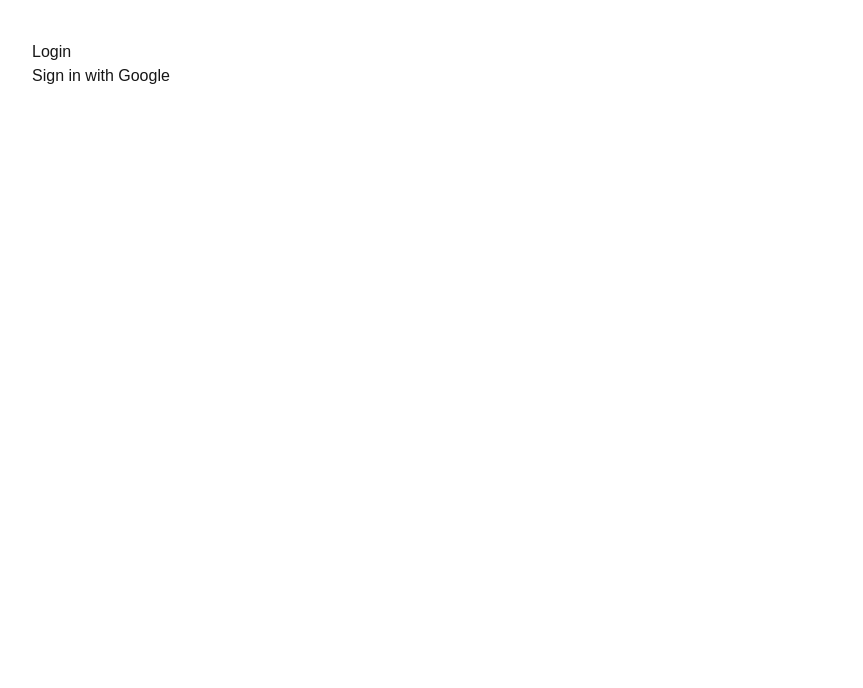
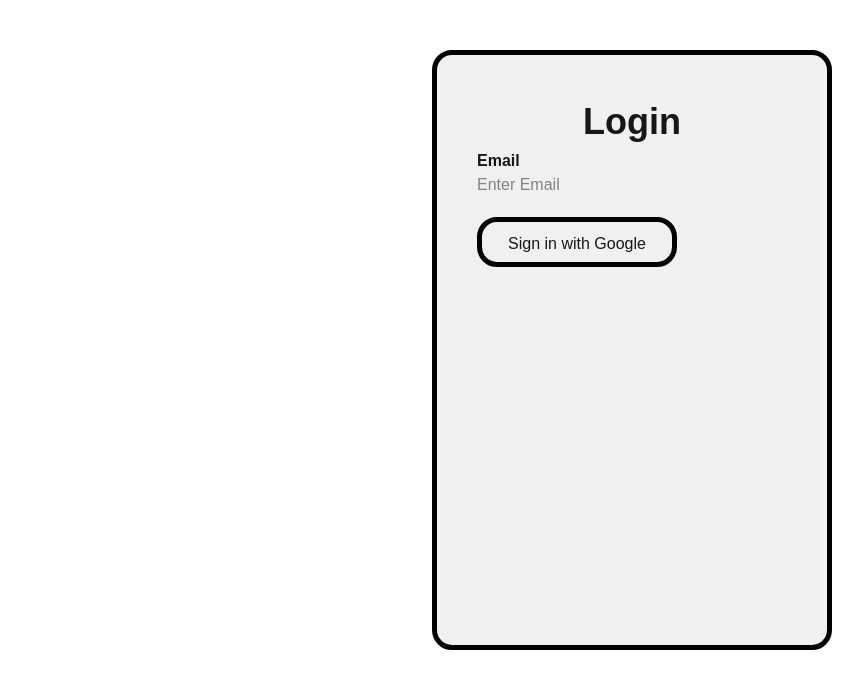
Before and after one commit to Junnister/eda-agent-backbone, a Next.js app in the folder frontend/: page /login in a window 1280 px wide. Shown: the top 688 px of the page, without its empty margins (8-871 px from the left). Built offline with nearby package versions, Linux system fonts and the light colour scheme; no server answers.

Commit message:
Making a simple design for login page

```diff
--- a/frontend/app/login/page.tsx
+++ b/frontend/app/login/page.tsx
@@ -22,13 +22,32 @@ export default function LoginPage() {
     }
   };
 
+  //Do not include html and body tags, as they are already defined in layout.tsx
   return (
-    <div style={{ padding: 40 }}>
-      <h1>Login</h1>
-
-      <button onClick={loginWithGoogle}>
+    <form style={{padding: 40,
+                  border: '5px solid black',
+                  borderRadius: 20,
+                  width: 400,
+                  height: 600,
+                  margin: '50px auto',
+                  backgroundColor: '#f0f0f0' }}>
+      <b><h1 style= {{
+                   textAlign: 'center',
+                   fontSize: 36,
+                    }}>Login</h1></b>
+      <div>
+      <label htmlFor="email"><b>Email</b></label>
+      <input type="text" placeholder="Enter Email" name="email" required style={{display: 'block'}}/>
+      {/* Add a login button  */}
+      <button onClick={loginWithGoogle} style={{marginTop: 20,
+                   padding: 10,
+                   border: '5px solid black',
+                  borderRadius: 20,
+                  width: 200,
+                  height: 50,}}>
         Sign in with Google
       </button>
-    </div>
+      </div>
+    </form>
   );
 }
--- a/frontend/app/page.tsx
+++ b/frontend/app/page.tsx
@@ -10,5 +10,5 @@ export default function Home() {
     router.push("/login");
   }, []);
 
-  return <p>Redirecting...</p>;
+  //return <p>Redirecting...</p>;
 }
```
